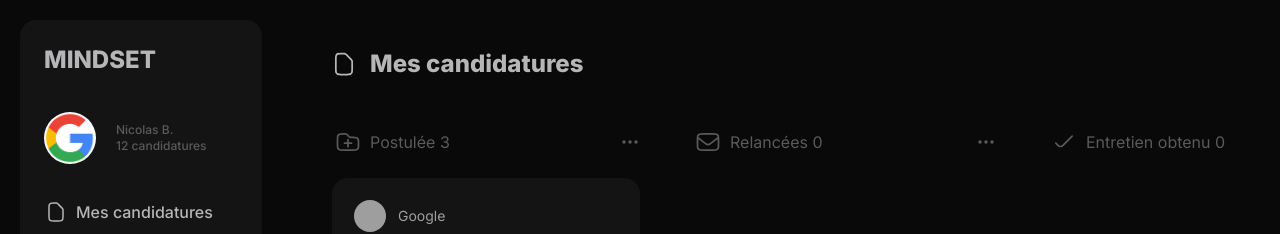
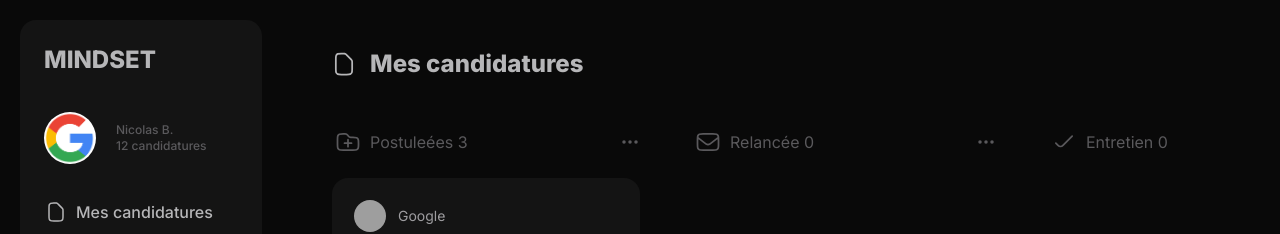
Before and after one commit to brdnicolas/mindset, a React (Create React App) app: page / in a window 1280 px wide. Shown: the top 234 px of the page. Built offline with nearby package versions, Linux system fonts and the light colour scheme; grey boxes are pictures that could not be loaded.

Commit message:
quick dividing columns

```diff
--- a/src/views/applications/Applications.container.tsx
+++ b/src/views/applications/Applications.container.tsx
@@ -12,21 +12,21 @@ export const ApplicationsContainer = () => {
   const columns = useMemo(
     () => ({
       applied: {
-        title: 'Postulée',
+        title: 'Postuleée',
         cards: applied,
         icon: 'folder-add',
         color: 'applied',
         id: 'applied'
       },
       relaunched: {
-        title: 'Relancées',
+        title: 'Relancée',
         cards: relaunched,
         icon: 'mail',
         color: 'relaunched',
         id: 'relaunched'
       },
       interviewObtained: {
-        title: 'Entretien obtenu',
+        title: 'Entretien',
         cards: interviewObtained,
         icon: 'check',
         color: 'interviewObtained',
@@ -97,16 +97,30 @@ export const ApplicationsContainer = () => {
           <p className="text-gray-200 text-2xl font-extrabold ml-3">Mes candidatures</p>
         </div>
         <div className="flex gap-12 h-full">
-          {Object.values(columns).map((column) => (
-            <Column
-              title={column.title}
-              icon={column.icon as IconName}
-              color={column.color}
-              key={column.id}
-              cards={column.cards}
-              id={column.id}
-            />
-          ))}
+          <Column
+            title={columns.applied.title}
+            icon={columns.applied.icon as IconName}
+            color={columns.applied.color}
+            key={columns.applied.id}
+            cards={columns.applied.cards}
+            id={columns.applied.id}
+          />
+          <Column
+            title={columns.relaunched.title}
+            icon={columns.relaunched.icon as IconName}
+            color={columns.relaunched.color}
+            key={columns.relaunched.id}
+            cards={columns.relaunched.cards}
+            id={columns.relaunched.id}
+          />
+          <Column
+            title={columns.interviewObtained.title}
+            icon={columns.interviewObtained.icon as IconName}
+            color={columns.interviewObtained.color}
+            key={columns.interviewObtained.id}
+            cards={columns.interviewObtained.cards}
+            id={columns.interviewObtained.id}
+          />
         </div>
       </div>
     </DragDropContext>
--- a/src/views/applications/components/Column.tsx
+++ b/src/views/applications/components/Column.tsx
@@ -3,6 +3,7 @@ import { Application } from '@/contexts/applications/applications.types'
 import { Card } from './Card'
 import { Icon } from '@/components/atoms/icons/Icon'
 import { IconName } from '@/components/atoms/icons/types'
+
 type ColumnProps = {
   cards: Application[]
   id: string
@@ -21,7 +22,8 @@ export const Column = ({ cards, id, color, icon, title }: ColumnProps) => {
               <div className={`h-4 w-1 bg-applicationStatus-${color}`} />
               <Icon className="w-7 h-7 text-gray-500" name={icon} />
               <h2 className="ml-2 text-gray-500 text-base">
-                {title} {cards.length}
+                {title}
+                {cards.length > 1 && 's'} {cards.length}
               </h2>
             </div>
             <Icon name="more-horizontal" className="cursor-pointer w-6 h-6 text-gray-500" />
```
